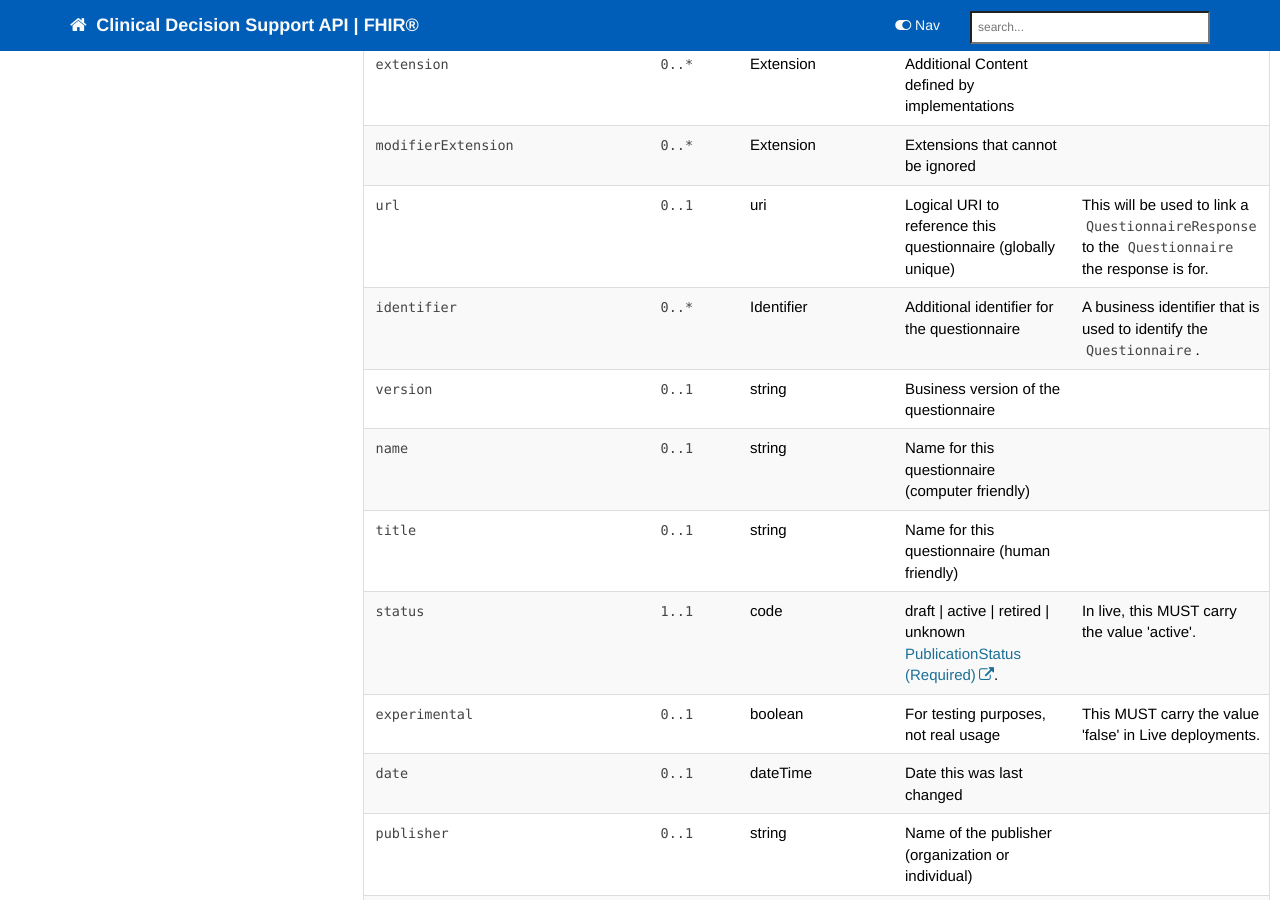
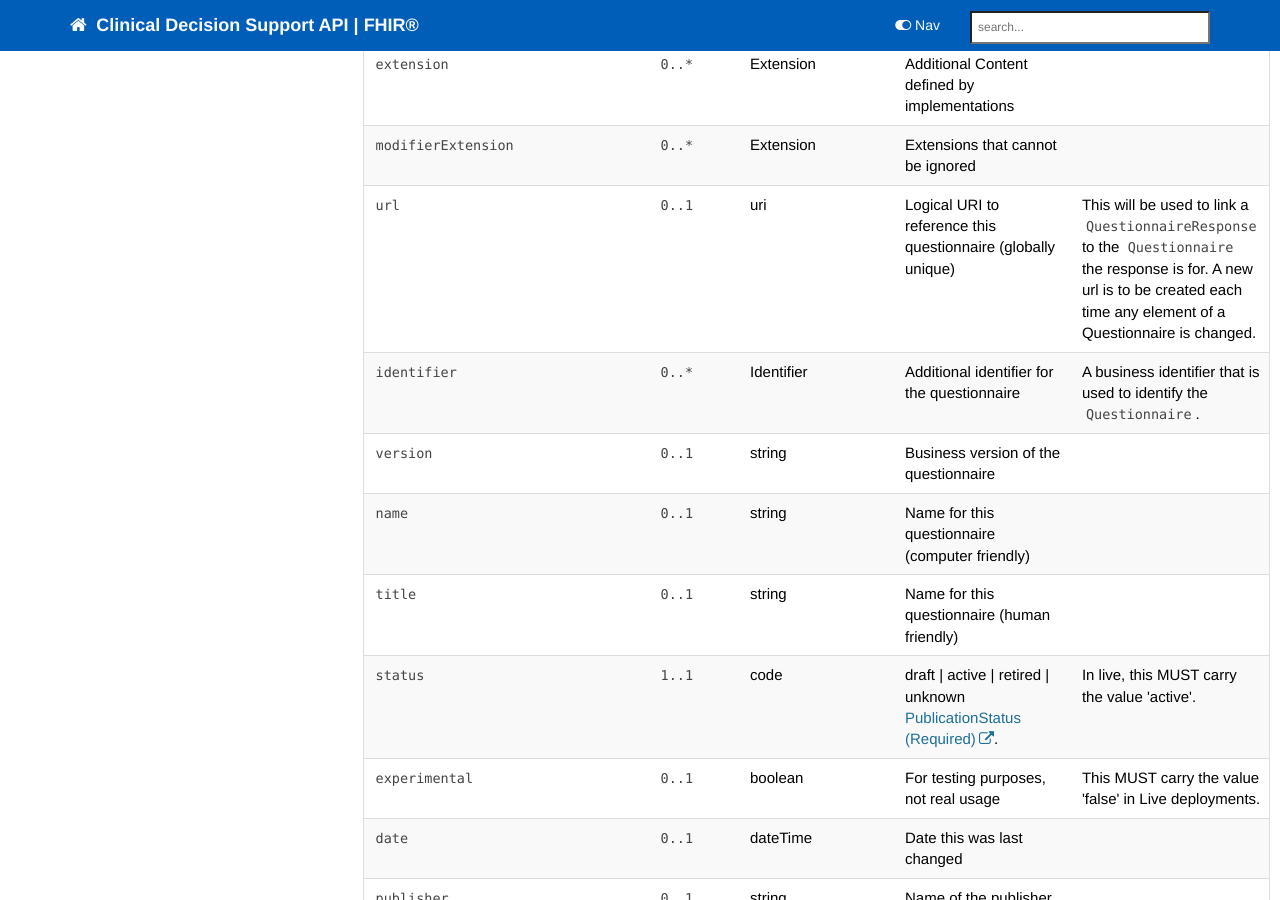
Before and after one commit to nhsconnect/FHIR-CDS, a Jekyll site: the page built from pages/explore/api_questionnaire.md, in a window 1280 px wide and 900 px high, scrolled down 1171 px. Built offline with Jekyll 4.4.1, drawn with Linux system fonts in a browser that asks for light colours; nearby versions of some CDN libraries; our own code applies the rules of GitHub Pages for plain Markdown files; comment, search, counter and statistics services are not loaded.

Commit message:
Update api_questionnaire.md

```diff
--- a/pages/explore/api_questionnaire.md
+++ b/pages/explore/api_questionnaire.md
@@ -93,7 +93,8 @@ Detailed implementation guidance for a `Questionnaire` resource in the CDS conte
     <td><code class="highlighter-rouge">0..1</code></td>
     <td>uri</td>
     <td>Logical URI to reference this questionnaire (globally unique)</td>
-<td>This will be used to link a <code class="highlighter-rouge">QuestionnaireResponse</code> to the <code class="highlighter-rouge">Questionnaire</code> the response is for.</td>
+<td>This will be used to link a <code class="highlighter-rouge">QuestionnaireResponse</code> to the <code class="highlighter-rouge">Questionnaire</code> the response is for. A new url is to be created each time any element of a Questionnaire is changed.
+</td>
 </tr>
 <tr>
   <td><code class="highlighter-rouge">identifier</code></td>
```
